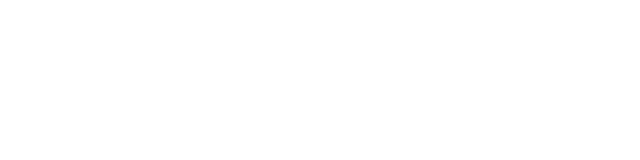
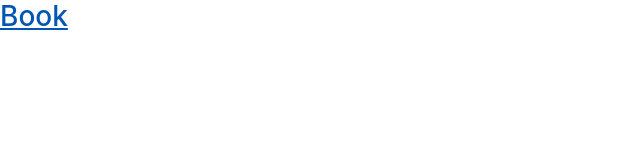
Before and after one commit to DacNguyen89/angular-final-exam, an Angular app: page / in a window 1280 px wide. Shown: the top 160 px of the page, without its empty margins (0-640 px from the left). Built offline with nearby package versions, Linux system fonts and the light colour scheme.

Commit message:
add bootstrap and make some noise

```diff
--- a/package.json
+++ b/package.json
@@ -19,6 +19,7 @@
     "@angular/platform-browser": "~8.2.11",
     "@angular/platform-browser-dynamic": "~8.2.11",
     "@angular/router": "~8.2.11",
+    "bootstrap": "^4.3.1",
     "rxjs": "~6.4.0",
     "tslib": "^1.10.0",
     "zone.js": "~0.9.1"
--- a/src/app/app.component.html
+++ b/src/app/app.component.html
@@ -1 +1,4 @@
+<div class="topnav">
+  <a href="/home"><h3>Book</h3></a>
+</div>
 <router-outlet></router-outlet>
--- a/src/styles.scss
+++ b/src/styles.scss
@@ -1 +1,2 @@
 /* You can add global styles to this file, and also import other style files */
+@import "~bootstrap/scss/bootstrap";
```
Also changed, not shown: 1 other file (tests, documents, lock files or other folders).
